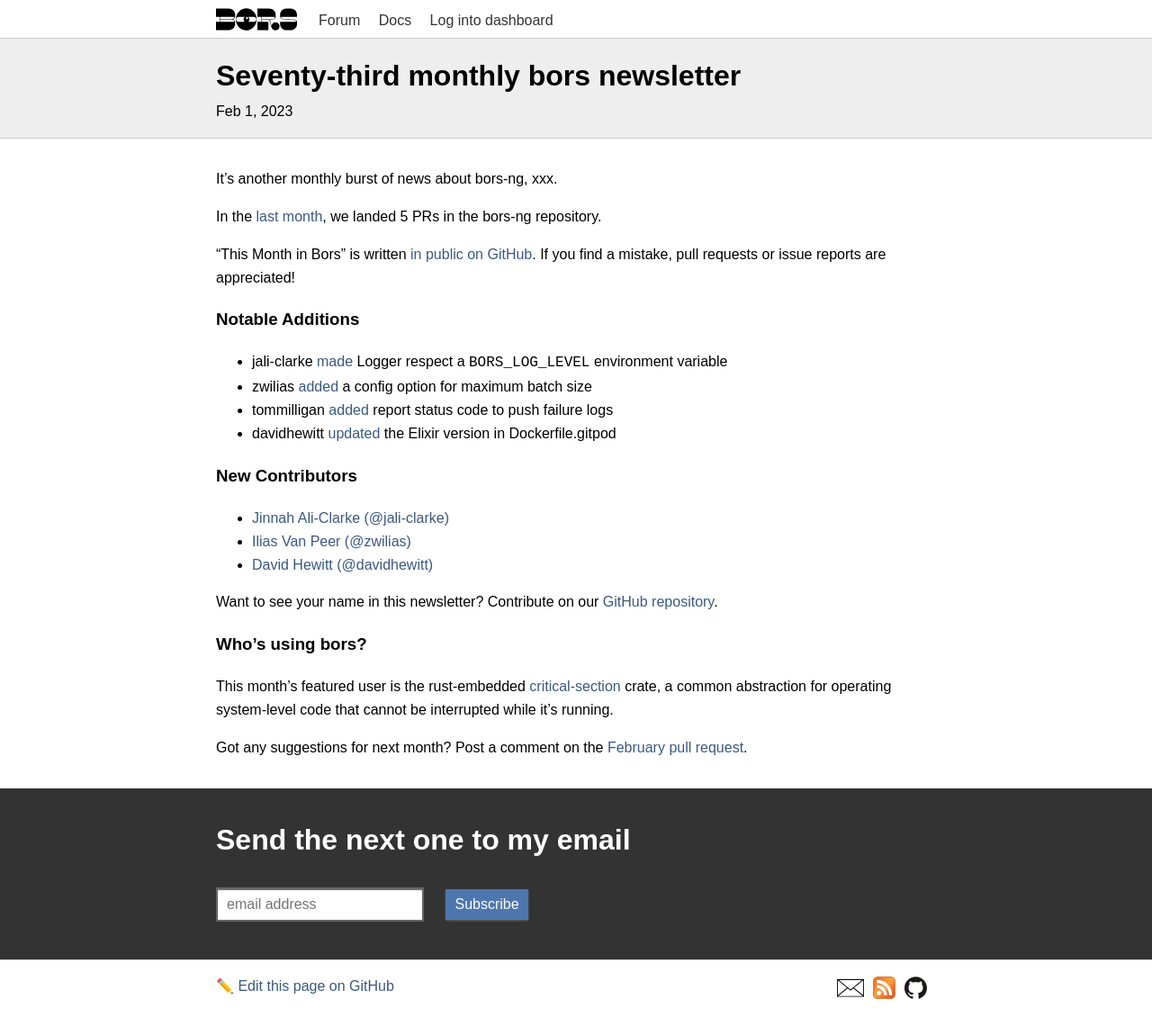
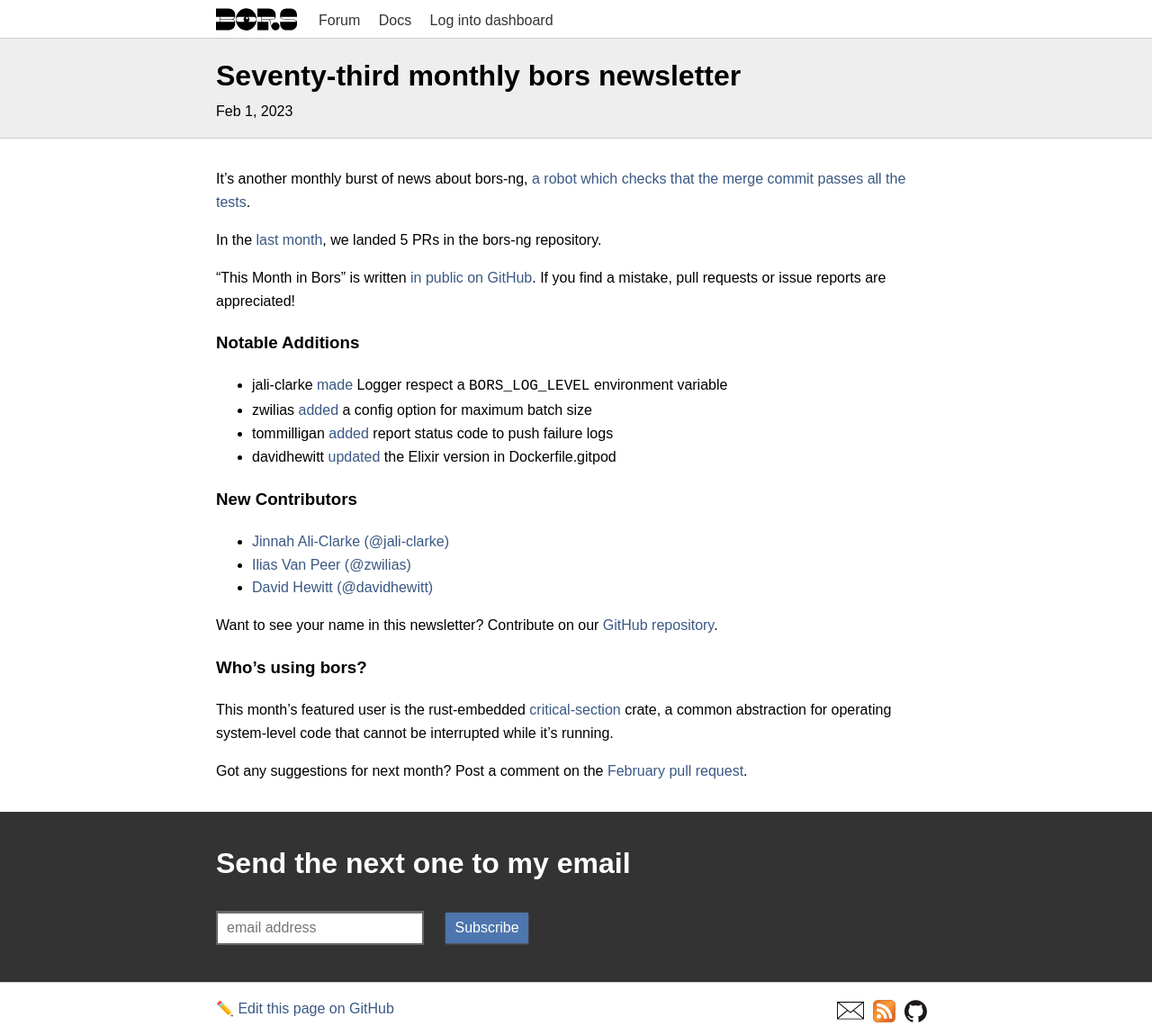
Before and after one commit to bors-ng/bors-ng.github.io, a Jekyll site: the page built from _posts/2023-02-01-tmib-73.md, in a window 1280 px wide. Shown: the whole page at 90% size. Built offline with Jekyll 4.4.1, drawn with Linux system fonts in a browser that asks for light colours; before the commit the page ends 1124 px from its top, so only the background shows below that.

Commit message:
Add blog link

```diff
--- a/_posts/2023-02-01-tmib-73.md
+++ b/_posts/2023-02-01-tmib-73.md
@@ -6,7 +6,7 @@
 categories: newsletter
 ---
 
-It's another monthly burst of news about bors-ng, xxx.
+It's another monthly burst of news about bors-ng, [a robot which checks that the merge commit passes all the tests](https://matklad.github.io/2021/05/31/how-to-test.html).
 
 In the [last month](https://github.com/bors-ng/bors-ng/pulls?q=is%3Apr+is%3Amerged+closed%3A2023-01-01..2023-01-31),
 we landed 5 PRs in the bors-ng repository.
```
